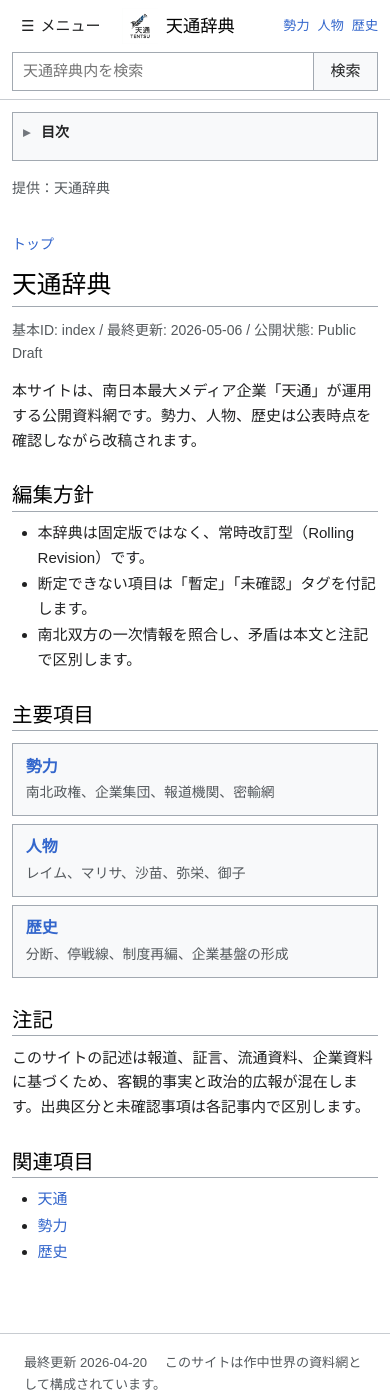
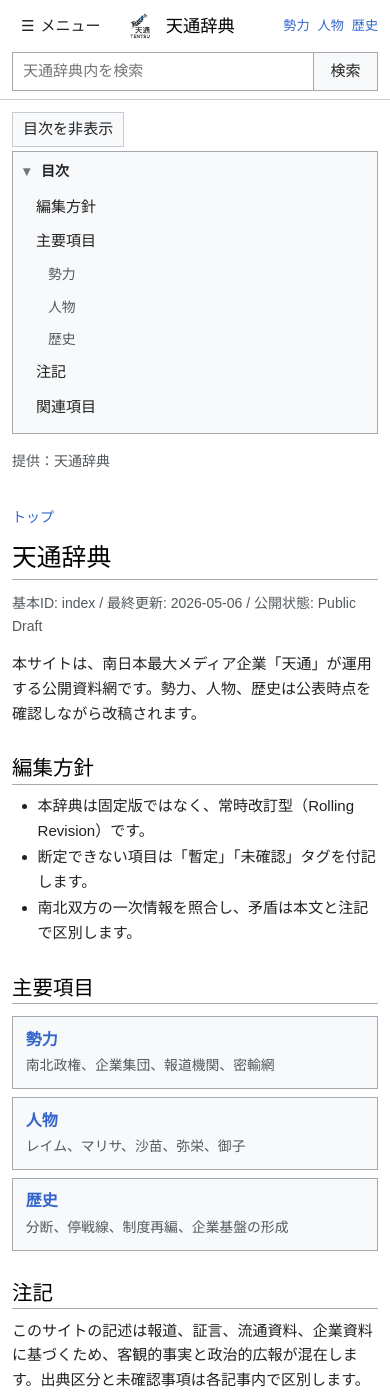
Before and after one commit to manzyuball/Tenzu.jp, a Jekyll site: the page built from index.html, in a window 390 px wide and 1400 px high. Built offline with Jekyll 4.4.1, drawn with Linux system fonts in a browser that asks for light colours.

Commit message:
feat: add MediaWiki-style default layout, client-side TOC generation, and core UI scripts

```diff
--- a/_layouts/default.html
+++ b/_layouts/default.html
@@ -40,6 +40,10 @@
   </header>
 
   <div class="vector-page">
+    <div class="vector-page-controls">
+      <button type="button" class="vector-toc-toggle" data-toc-toggle aria-controls="vector-page-toc" aria-expanded="true">目次を非表示</button>
+    </div>
+
     <aside id="mw-panel" class="vector-main-menu" aria-label="案内" data-sidebar>
       <div class="portal" role="navigation" id="p-navigation" aria-labelledby="p-navigation-label">
         <h3 id="p-navigation-label">案内</h3>
--- a/assets/app.js
+++ b/assets/app.js
@@ -6,8 +6,10 @@
   const navToggle = document.querySelector('[data-nav-toggle]');
   const sidebar = document.querySelector('[data-sidebar]');
   const printButton = document.querySelector('[data-print-page]');
+  const tocPanel = document.getElementById('vector-page-toc');
   const tocBody = document.querySelector('[data-page-toc-body]');
   const tocDetails = document.querySelector('[data-page-toc-details]');
+  const tocToggle = document.querySelector('[data-toc-toggle]');
 
   const escapeHtml = (value) => String(value ?? '')
     .replaceAll('&', '&amp;')
@@ -31,11 +33,21 @@
     });
 
     document.addEventListener('keydown', (event) => {
-      if (event.key === 'Escape' && body.classList.contains('nav-open')) {
+      if (event.key !== 'Escape') return;
+
+      if (body.classList.contains('nav-open')) {
         body.classList.remove('nav-open');
         navToggle.setAttribute('aria-expanded', 'false');
         navToggle.focus();
       }
+    });
+
+    document.addEventListener('click', (event) => {
+      if (!body.classList.contains('nav-open')) return;
+      if (sidebar.contains(event.target) || navToggle.contains(event.target)) return;
+
+      body.classList.remove('nav-open');
+      navToggle.setAttribute('aria-expanded', 'false');
     });
   }
 
@@ -56,7 +68,7 @@
     ));
 
     if (!headings.length) {
-      tocBody.innerHTML = '<p class="toc-empty">このページには見出しがありません</p>';
+      body.classList.add('vector-no-page-toc');
       return;
     }
 
@@ -85,17 +97,46 @@
     tocBody.innerHTML = `<ul>${items.join('')}</ul>`;
     body.classList.add('vector-has-generated-toc');
 
-    const setMobileTocState = () => {
-      if (!tocDetails) return;
-      if (window.matchMedia('(max-width: 980px)').matches) {
-        tocDetails.removeAttribute('open');
-      } else {
-        tocDetails.setAttribute('open', '');
+    const getStoredTocHidden = () => {
+      try {
+        return window.localStorage.getItem('tenzu-page-toc') === 'hidden';
+      } catch {
+        return false;
       }
     };
 
-    setMobileTocState();
-    window.addEventListener('resize', setMobileTocState);
+    const storeTocHidden = (hidden) => {
+      try {
+        window.localStorage.setItem('tenzu-page-toc', hidden ? 'hidden' : 'visible');
+      } catch {
+        // Ignore storage failures so the control still works in private contexts.
+      }
+    };
+
+    const setTocHidden = (hidden, persist = true) => {
+      body.classList.toggle('toc-hidden', hidden);
+      if (tocToggle) {
+        tocToggle.textContent = hidden ? '目次を表示' : '目次を非表示';
+        tocToggle.setAttribute('aria-expanded', String(!hidden));
+      }
+      if (tocPanel) {
+        tocPanel.setAttribute('aria-hidden', String(hidden));
+      }
+      if (tocDetails && !hidden) {
+        tocDetails.setAttribute('open', '');
+      }
+      if (persist) {
+        storeTocHidden(hidden);
+      }
+    };
+
+    setTocHidden(getStoredTocHidden(), false);
+
+    if (tocToggle) {
+      tocToggle.addEventListener('click', () => {
+        setTocHidden(!body.classList.contains('toc-hidden'));
+      });
+    }
   };
 
   buildPageToc();
--- a/assets/css/wiki.css
+++ b/assets/css/wiki.css
@@ -87,7 +87,7 @@ input {
 }
 
 .vector-main-menu-toggle {
-  display: none;
+  display: inline-flex;
   align-items: center;
   gap: 6px;
   min-height: 32px;
@@ -234,14 +234,13 @@ input {
 /* ---------- Page grid ---------- */
 .vector-page {
   display: grid;
-  grid-template-columns: 176px minmax(176px, 244px) minmax(0, 960px) minmax(150px, 200px);
+  grid-template-columns: minmax(0, 1040px) minmax(176px, 244px);
   gap: 24px;
-  max-width: 1650px;
+  max-width: 1340px;
   margin: 0 auto;
   padding: 0 24px 32px;
 }
 
-.vector-main-menu,
 .vector-page-toc,
 .vector-page-tools {
   position: sticky;
@@ -252,8 +251,22 @@ input {
 }
 
 .vector-main-menu {
-  grid-column: 1;
-  padding-top: 18px;
+  position: fixed;
+  top: calc(var(--header-height) + 8px);
+  left: 24px;
+  z-index: 65;
+  display: none;
+  width: min(86vw, 320px);
+  max-height: calc(100vh - var(--header-height) - 16px);
+  padding: 16px;
+  overflow: auto;
+  background: var(--color-surface);
+  border: 1px solid var(--color-border);
+  box-shadow: 0 4px 18px rgba(0, 0, 0, 0.18);
+}
+
+body.nav-open .vector-main-menu {
+  display: block;
 }
 
 .vector-page-toc {
@@ -262,15 +275,27 @@ input {
 }
 
 .mw-body {
-  grid-column: 3;
+  grid-column: 1;
   min-width: 0;
   padding: 24px 0 48px;
   background: var(--color-surface);
 }
 
 .vector-page-tools {
-  grid-column: 4;
+  display: none;
   padding-top: 18px;
+}
+
+body.toc-hidden .vector-page,
+body.vector-no-page-toc .vector-page {
+  grid-template-columns: minmax(0, 1040px);
+  max-width: 1090px;
+}
+
+body.toc-hidden .vector-page-toc,
+body.vector-no-page-toc .vector-page-toc,
+body.vector-no-page-toc .vector-page-controls {
+  display: none;
 }
 
 .portal {
@@ -323,6 +348,27 @@ input {
 .vector-page-toc details {
   padding-bottom: 12px;
   border-bottom: 1px solid var(--color-border-subtle);
+}
+
+.vector-page-controls {
+  grid-column: 1 / -1;
+  display: flex;
+  justify-content: flex-end;
+  margin: 16px 0 -8px;
+}
+
+.vector-toc-toggle {
+  min-height: 30px;
+  padding: 4px 10px;
+  color: var(--color-base);
+  background: var(--color-surface-subtle);
+  border: 1px solid var(--color-border-subtle);
+  cursor: pointer;
+}
+
+.vector-toc-toggle:hover,
+.vector-toc-toggle:focus {
+  background: var(--color-surface-alt);
 }
 
 .vector-page-toc summary {
@@ -884,33 +930,15 @@ a.external.text::after {
 /* ---------- Responsive ---------- */
 @media screen and (max-width: 1300px) {
   .vector-page {
-    grid-template-columns: 176px minmax(176px, 220px) minmax(0, 1fr);
-  }
-
-  .mw-body {
-    grid-column: 3;
-  }
-
-  .vector-page-tools {
-    display: none;
+    grid-template-columns: minmax(0, 1fr) minmax(168px, 220px);
+    max-width: 100%;
   }
 }
 
 @media screen and (max-width: 1100px) {
   .vector-page {
-    grid-template-columns: 176px minmax(0, 1fr);
-  }
-
-  .mw-body {
-    grid-column: 2;
-  }
-
-  .vector-page-toc {
-    display: none;
-  }
-
-  body.vector-has-generated-toc #mw-content-text .toc {
-    display: inline-block;
+    grid-template-columns: minmax(0, 1fr) minmax(160px, 190px);
+    gap: 18px;
   }
 }
 
@@ -929,7 +957,6 @@ a.external.text::after {
   }
 
   .vector-main-menu-toggle {
-    display: inline-flex;
     grid-area: toggle;
   }
 
@@ -952,21 +979,12 @@ a.external.text::after {
   }
 
   .vector-main-menu {
-    position: fixed;
     top: var(--header-height);
     left: 0;
-    z-index: 60;
-    display: none;
     width: min(82vw, 280px);
     max-height: calc(100vh - var(--header-height));
-    padding: 16px;
-    background: var(--color-surface);
     border-right: 1px solid var(--color-border);
-    box-shadow: 0 4px 18px rgba(0, 0, 0, 0.18);
-  }
-
-  body.nav-open .vector-main-menu {
-    display: block;
+    border-left: 0;
   }
 
   .vector-page-toc {
@@ -975,6 +993,10 @@ a.external.text::after {
     max-height: none;
     margin: 12px 0 0;
     padding: 0;
+  }
+
+  body.toc-hidden .vector-page-toc {
+    display: none;
   }
 
   .vector-page-toc details {
@@ -987,8 +1009,9 @@ a.external.text::after {
     padding: 16px 0 32px;
   }
 
-  .vector-page-tools {
-    display: none;
+  .vector-page-controls {
+    justify-content: flex-start;
+    margin-top: 12px;
   }
 
   .infobox {
```
